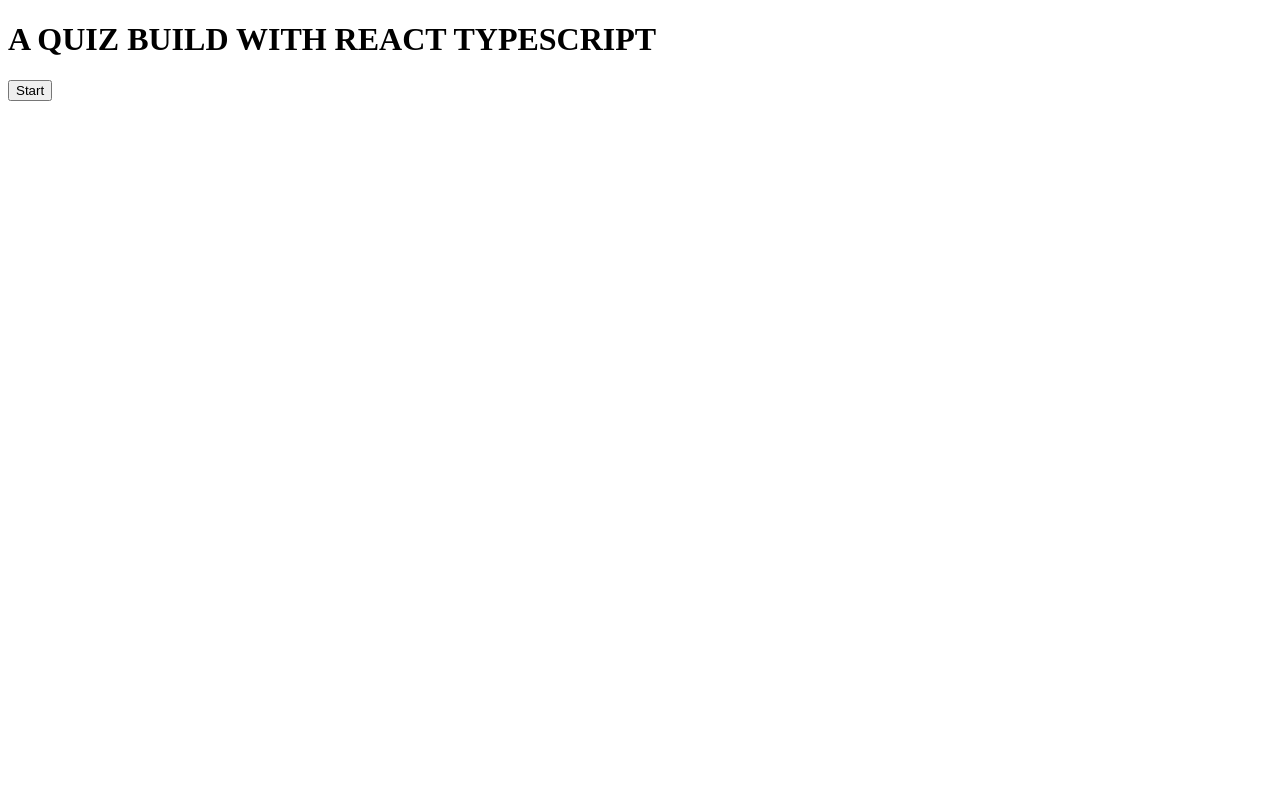
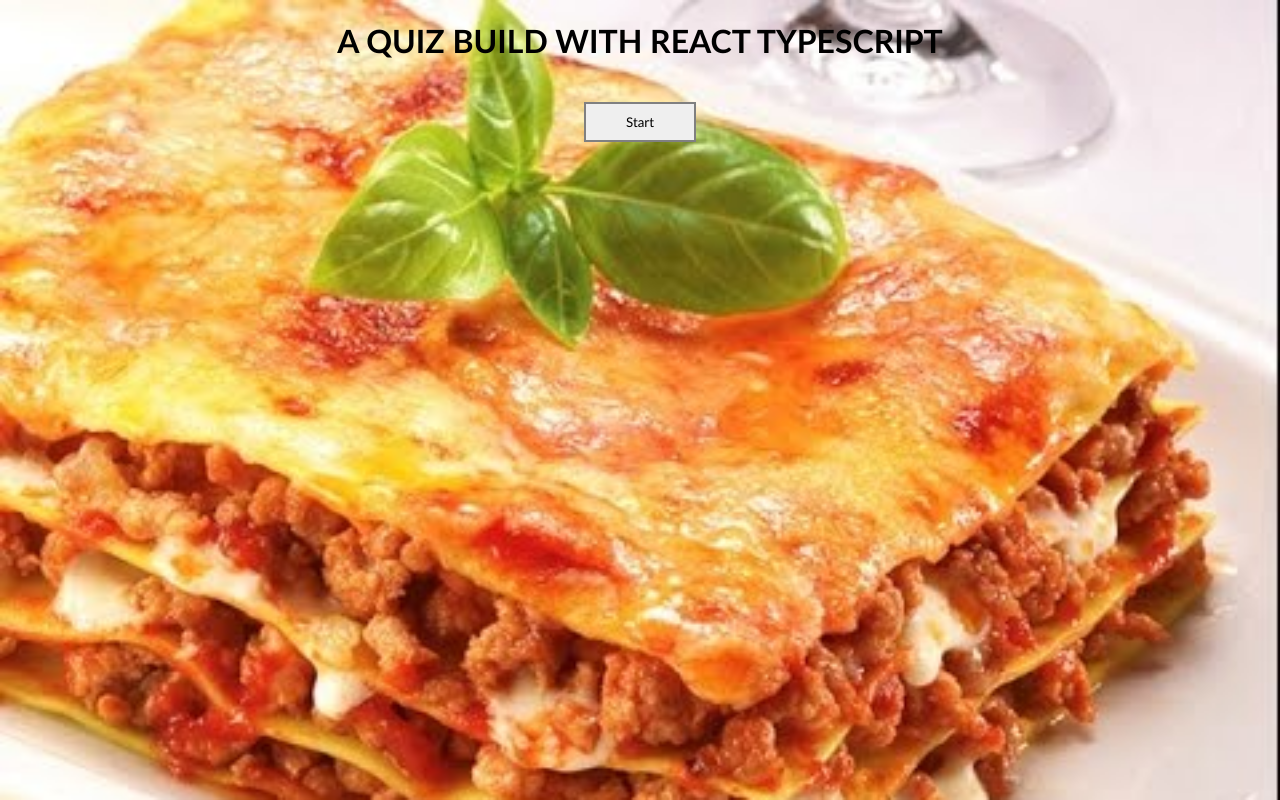
Before and after one commit to dodytrifa/quizTS, a React (Create React App) app: page / in a window 1280 px wide. Built offline with nearby package versions, Linux system fonts and the light colour scheme.

Commit message:
styling components

```diff
--- /dev/null
+++ b/src/App.styles.ts
@@ -0,0 +1,49 @@
+import styled, {createGlobalStyle} from 'styled-components';
+import BGImage from './img/image.jpg';
+
+export const GlobalStyle = createGlobalStyle `
+
+html {
+  height: 100%;
+}
+
+body {
+  background-image: url(${BGImage});
+  background-size: cover;
+  margin: 0;
+  padding: 0 20px;
+  display: flex;
+  justify-content: center;
+}
+
+* {
+  box-sizing: border-box;
+  font-family: 'Calibri'
+}
+
+`;
+
+export const Wrap = styled.div`
+  display: flex;
+  flex-direction:column;
+  align-items: center;
+
+  > p {
+    color: #fff;
+  }
+
+  .score {
+    color: #fff;
+    font-size: 2rem;
+    margin: 0;
+  }
+
+  .start,
+  .next {
+    cursor: pointer;
+    border: 2px solid gray;
+    height: 40px;
+    margin: 20px 0;
+    padding: 0 40px;
+  }
+`
--- a/src/App.tsx
+++ b/src/App.tsx
@@ -1,10 +1,11 @@
 import React, {useState} from 'react';
 import QuestionCard from './components/QuestionCard'
 import { QuestionState, fetchQuest, Difficulty } from './API';
+import { GlobalStyle, Wrap } from './App.styles'
 
 const TOTAL_QUESTIONS = 10
 
-type AnswerObject = {
+export type AnswerObject = {
   question: string;
   answer: string;
   correct: boolean;
@@ -19,7 +20,7 @@ const App: React.FC = () => {
   const [score, setScore] = useState(0)
   const [gameOver, setGameOver] = useState(true)
 
-  // console.log(fetchQuest(TOTAL_QUESTIONS,Difficulty.       EASY));
+  // console.log(fetchQuest(TOTAL_QUESTIONS,Difficulty.EASY));
 
 
   const initQuiz = async () => {
@@ -59,11 +60,19 @@ const App: React.FC = () => {
 
   }
   const nextQuestion = () => {
+    const nextQuestion = number + 1
 
+    if(nextQuestion === TOTAL_QUESTIONS){
+      setGameOver(true)
+    }else {
+      setNumber(nextQuestion)
+    }
   }
 
   return (
-    <div className="App">
+    <>
+    <GlobalStyle/>
+    <Wrap>
       <h1>A QUIZ BUILD WITH REACT TYPESCRIPT</h1>
 
       {/* <button className='start' onClick={initQuizz}>Start</button> */}
@@ -74,7 +83,7 @@ const App: React.FC = () => {
           </button>
       ): null
       }
-      {!gameOver ? <p className='score'>Score:</p> : null}
+      {!gameOver ? <p className='score'>Score: {score}</p> : null}
       {loading && <p>Loading Questions...</p>}
       {!loading && !gameOver && (
         <QuestionCard
@@ -90,7 +99,9 @@ const App: React.FC = () => {
       number !== TOTAL_QUESTIONS - 1 ? (
         <button className='next' onClick={nextQuestion}>Next Question</button>
       ): null}
-    </div>
+    </Wrap>
+    </>
+
   );
 }
 
--- /dev/null
+++ b/src/components/QuestionCard.styles.ts
@@ -0,0 +1 @@
+import styled from 'styled-components'
--- a/src/components/QuestionCard.tsx
+++ b/src/components/QuestionCard.tsx
@@ -1,10 +1,12 @@
 import React from 'react'
+import {AnswerObject} from '../App'
+import {Wrap} from '../App.styles'
 
 type PropsData= {
   question: string;
   answers: string[];
-  callback: any;
-  userAnswer: any;
+  callback: (e: React.MouseEvent<HTMLButtonElement>) => void;
+  userAnswer: AnswerObject | undefined;
   questionNumber: number;
   totalQuestion: number;
 }
@@ -34,7 +36,7 @@ const QuestionCard: React.FC<PropsData> = ({
   userAnswer,
   questionNumber,
   totalQuestion}) => (
-    <div>
+    <Wrap>
       <p className='number'>
         Question: {questionNumber} / {totalQuestion}
       </p>
@@ -42,14 +44,14 @@ const QuestionCard: React.FC<PropsData> = ({
       <div>
         {answers.map(answer => (
           <div key={answer}>
-            <button disabled={userAnswer} value={answer} onClick={callback}>
+            <button disabled={userAnswer ? true : false} value={answer} onClick={callback}>
               <span dangerouslySetInnerHTML={{__html: answer}}/>
             </button>
           </div>
         )
         )}
       </div>
-    </div>
+    </Wrap>
   )
 
 
```
Also changed, not shown: src/img/image.jpg (added).
